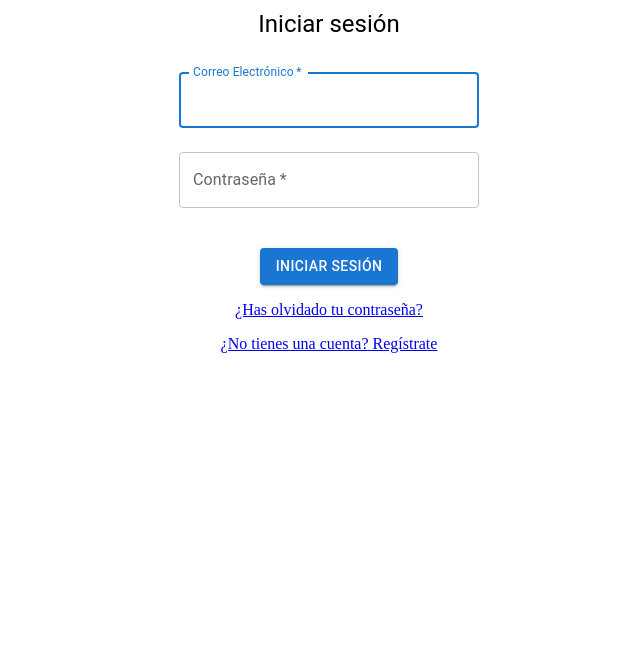
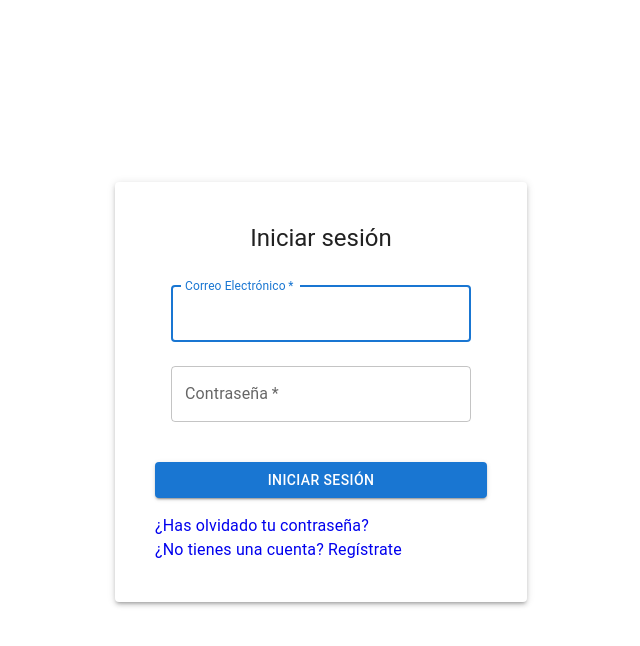
Before and after one commit to leanoviedo/project_final_vitejs, a React (Vite) app: page / in a window 1280 px wide. Shown: the top 646 px of the page, without its empty margins (311-951 px from the left). Built offline with nearby package versions, Linux system fonts and the light colour scheme.

Commit message:
improve style into FormLogin component

```diff
--- a/src/components/FormLogin.tsx
+++ b/src/components/FormLogin.tsx
@@ -4,6 +4,7 @@ import TextField from "@mui/material/TextField";
 import { Link } from "react-router-dom";
 import Grid from "@mui/material/Grid";
 import { Box } from "@mui/material";
+import { Card } from "@mui/material";
 
 const FormLogin = () => {
   return (
@@ -14,14 +15,17 @@ const FormLogin = () => {
         justifyContent="center"
         alignItems="center"
         spacing={2}
+        sx={{ minHeight: "100vh" }}
       >
+        <Card sx={{ p: 5, boxShadow: 3 }}>
           <Grid item>
             <Typography component="h1" variant="h5" align="center">
               Iniciar sesión
             </Typography>
           </Grid>
+
           <Grid item>
-          <Box component="form" sx={{ width: 300 }}>
+            <Box component="form" sx={{ width: 300, m: 2 }}>
               <TextField
                 margin="normal"
                 required
@@ -49,12 +53,17 @@ const FormLogin = () => {
               Iniciar sesión
             </Button>
           </Grid>
-        <Grid item>
-          <Link to="#">¿Has olvidado tu contraseña?</Link>
+          <Grid item sx={{ mt: 2 }}>
+            <Link to="#" style={{ textDecoration: "none" }}>
+              <Typography>¿Has olvidado tu contraseña?</Typography>
+            </Link>
           </Grid>
           <Grid item>
-          <Link to="/FormRegistration">¿No tienes una cuenta? Regístrate</Link>
+            <Link to="/FormRegistration" style={{ textDecoration: "none" }}>
+              <Typography> ¿No tienes una cuenta? Regístrate</Typography>
+            </Link>
           </Grid>
+        </Card>
       </Grid>
     </>
   );
```
Lines whose indentation alone changed are shown as unchanged.
